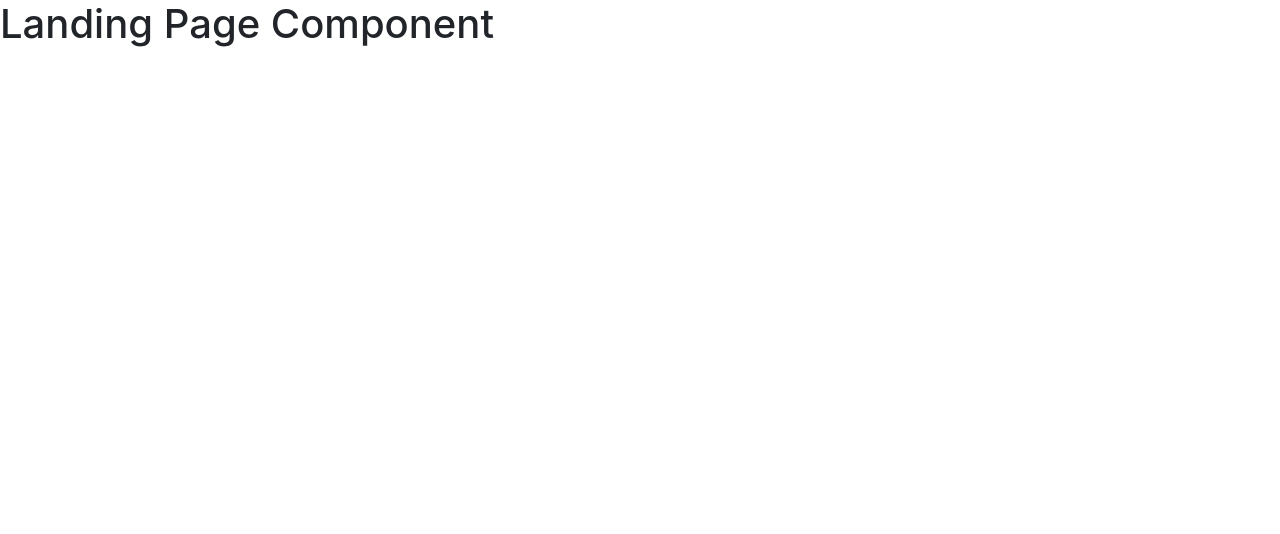
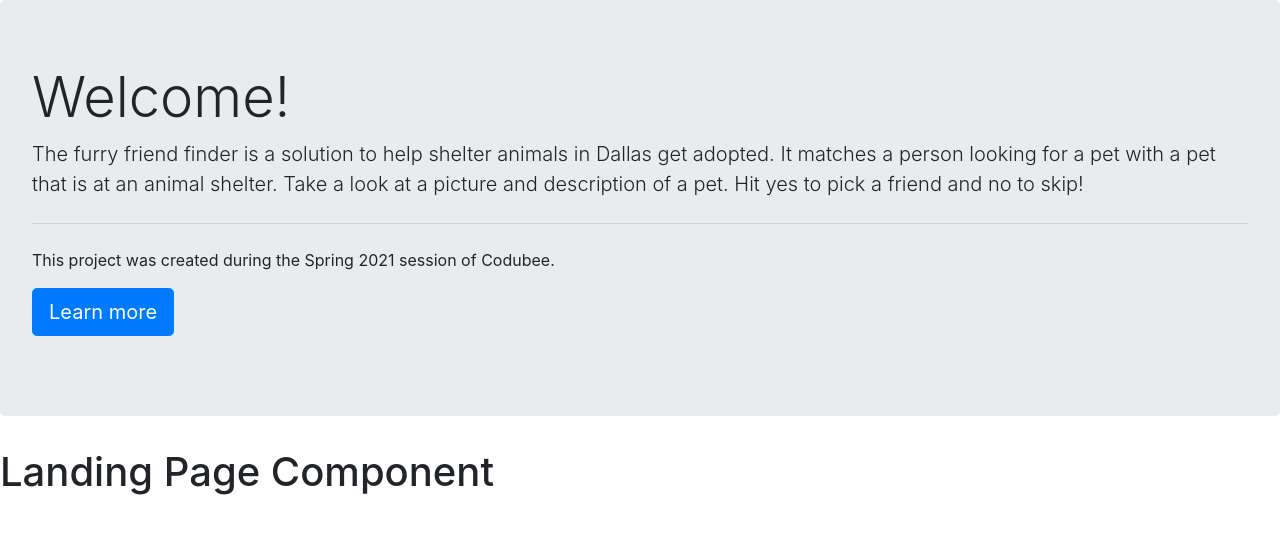
Before and after one commit to Codubee/PetFinderMW3-4, a React (Create React App) app in the folder frontend/: page / in a window 1280 px wide. Shown: the top 534 px of the page. Built offline with nearby package versions, Linux system fonts and the light colour scheme.

Commit message:
added Explanation

```diff
--- a/frontend/src/views/LandingPage.js
+++ b/frontend/src/views/LandingPage.js
@@ -1,9 +1,12 @@
 import React from 'react';
+import Explanation from '../components/Explanation';
 
 function LandingPage(){
     return(
         <div>
-            {/* Insert your created components here */}
+            {/* Insert your created components here */
+                <Explanation/>
+            }
             <h1>Landing Page Component</h1>
         </div>
     )
```
